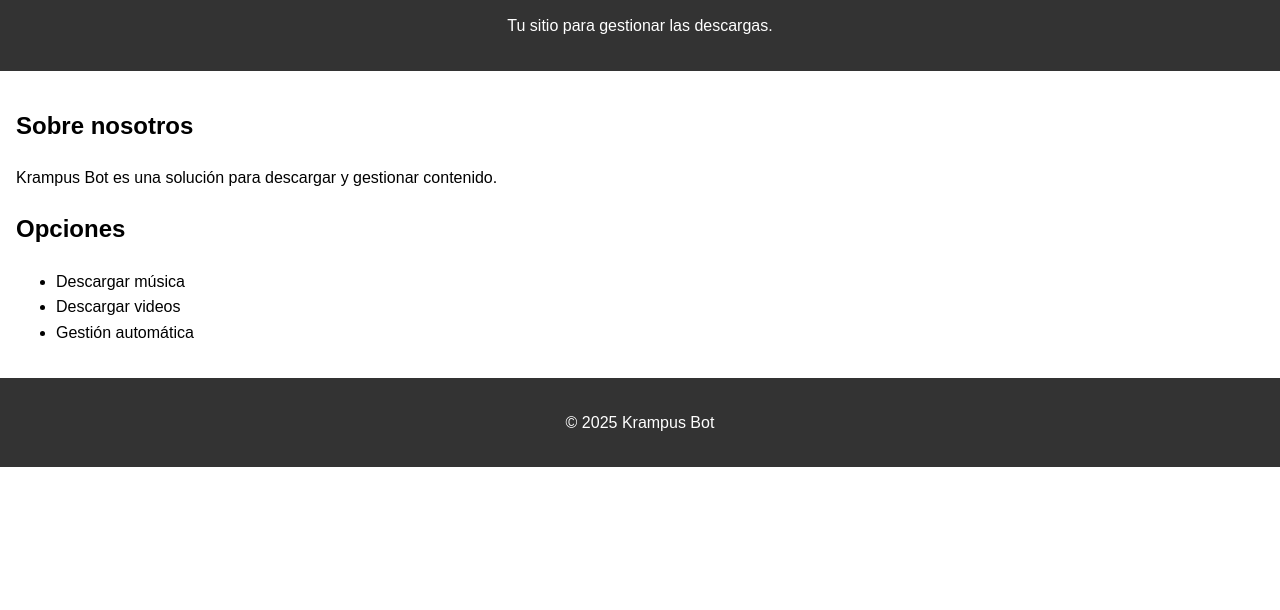
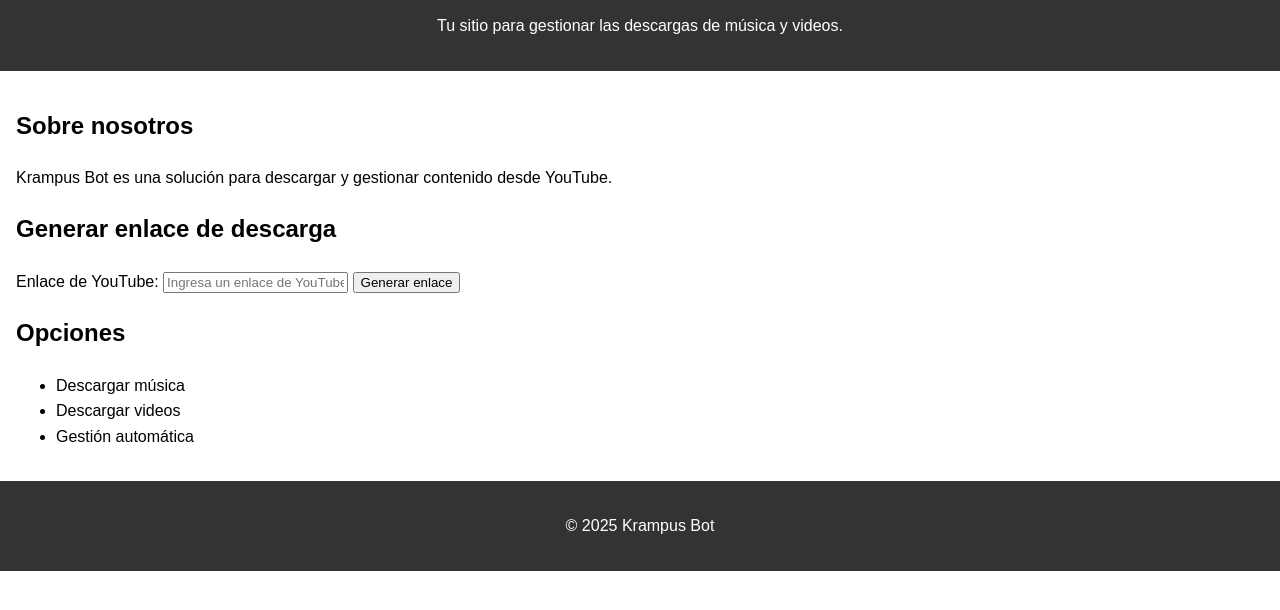
Before and after one commit to Barryalitiko/OM, a plain HTML site: page index.html in a window 1280 px wide. Shown: the part 70-680 px from the top of the page. Drawn offline with Linux system fonts and the light colour scheme.

Commit message:
Actualizar index.html

```diff
--- a/index.html
+++ b/index.html
@@ -9,12 +9,21 @@
 <body>
   <header>
     <h1>Bienvenido a Krampus Bot</h1>
-    <p>Tu sitio para gestionar las descargas.</p>
+    <p>Tu sitio para gestionar las descargas de música y videos.</p>
   </header>
   <main>
     <section>
       <h2>Sobre nosotros</h2>
-      <p>Krampus Bot es una solución para descargar y gestionar contenido.</p>
+      <p>Krampus Bot es una solución para descargar y gestionar contenido desde YouTube.</p>
+    </section>
+    <section>
+      <h2>Generar enlace de descarga</h2>
+      <form id="download-form">
+        <label for="video-url">Enlace de YouTube:</label>
+        <input type="url" id="video-url" placeholder="Ingresa un enlace de YouTube" required>
+        <button type="submit">Generar enlace</button>
+      </form>
+      <p id="response-message"></p>
     </section>
     <section>
       <h2>Opciones</h2>
@@ -28,5 +37,6 @@
   <footer>
     <p>&copy; 2025 Krampus Bot</p>
   </footer>
+  <script src="script.js"></script>
 </body>
 </html>
```
